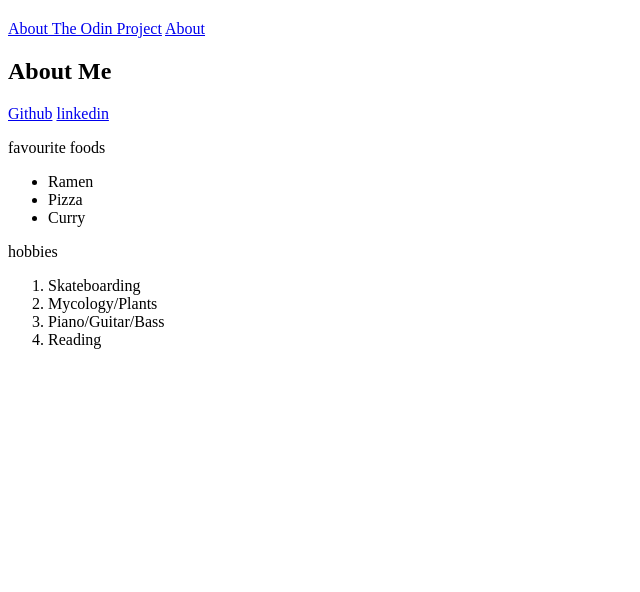
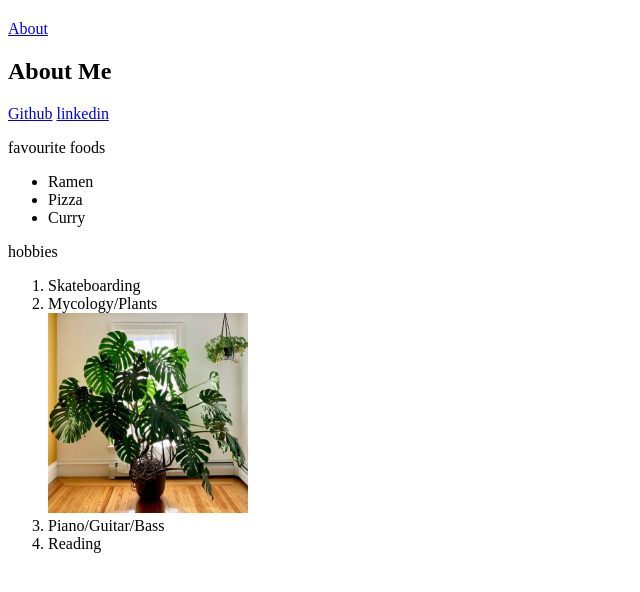
Before and after one commit to SamirA041/Websites, a plain HTML site: page index.html in a window 1280 px wide. Shown: the part 60-652 px from the top of the page, without its empty margins (0-640 px from the left). Drawn offline with Linux system fonts and the light colour scheme.

Commit message:
Created images and formatted code
i have added Images and Alt. formatted structure

```diff
--- a/index.html
+++ b/index.html
@@ -5,26 +5,30 @@
     <meta name="viewport" content="width=device-width, initial-scale=1.0">
     <title>Samir Ahmed</title>
 </head>
+
 <body>
     <h1><strong>My Portfolio </strong></h1>
-    <a href="https://www.theodinproject.com/about">About The Odin Project</a>
 
-    <a href="about.html">About</a>
+    <a href="./pages/about.html">About</a>
+
     <h2> About Me</h2>
     <a href="https://github.com/bananabread04" target="_blank" rel="noopener noreferrer">Github</a>
     <a href="https://www.linkedin.com/in/samir-ahmed-56ba45252/" target="_blank" rel="noopener noreferrer">linkedin</a>
+
     <p> favourite foods</p>
-    <ul>
+      <ul>
         <li>Ramen</li>
         <li>Pizza</li>
         <li>Curry</li>
-    </ul>
+      </ul>
+
     <p>hobbies</p>
-    <ol>
+      <ol>
         <li>Skateboarding</li>
-        <li>Mycology/Plants</li>
+        <li>Mycology/Plants <br><img src="./img/Monstera.jpg" alt="monstera plant"  width="200px" height="200px"></li>
         <li>Piano/Guitar/Bass</li>
         <li>Reading</li>
-    </ol>
+      </ol>
 </body>
+
 </html>
```
Also changed, not shown: img/Monstera.jpg (added), pages/about.html (added).
